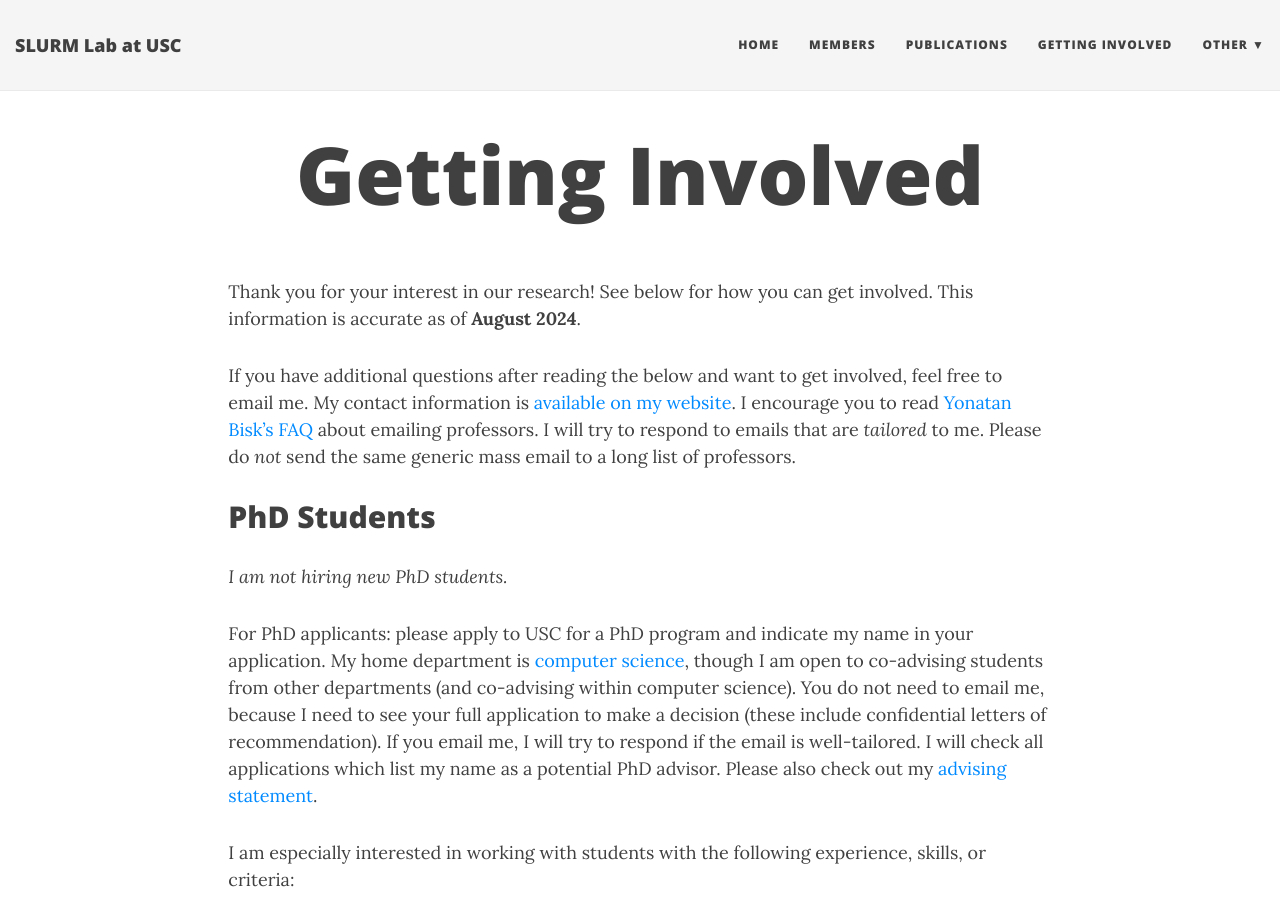
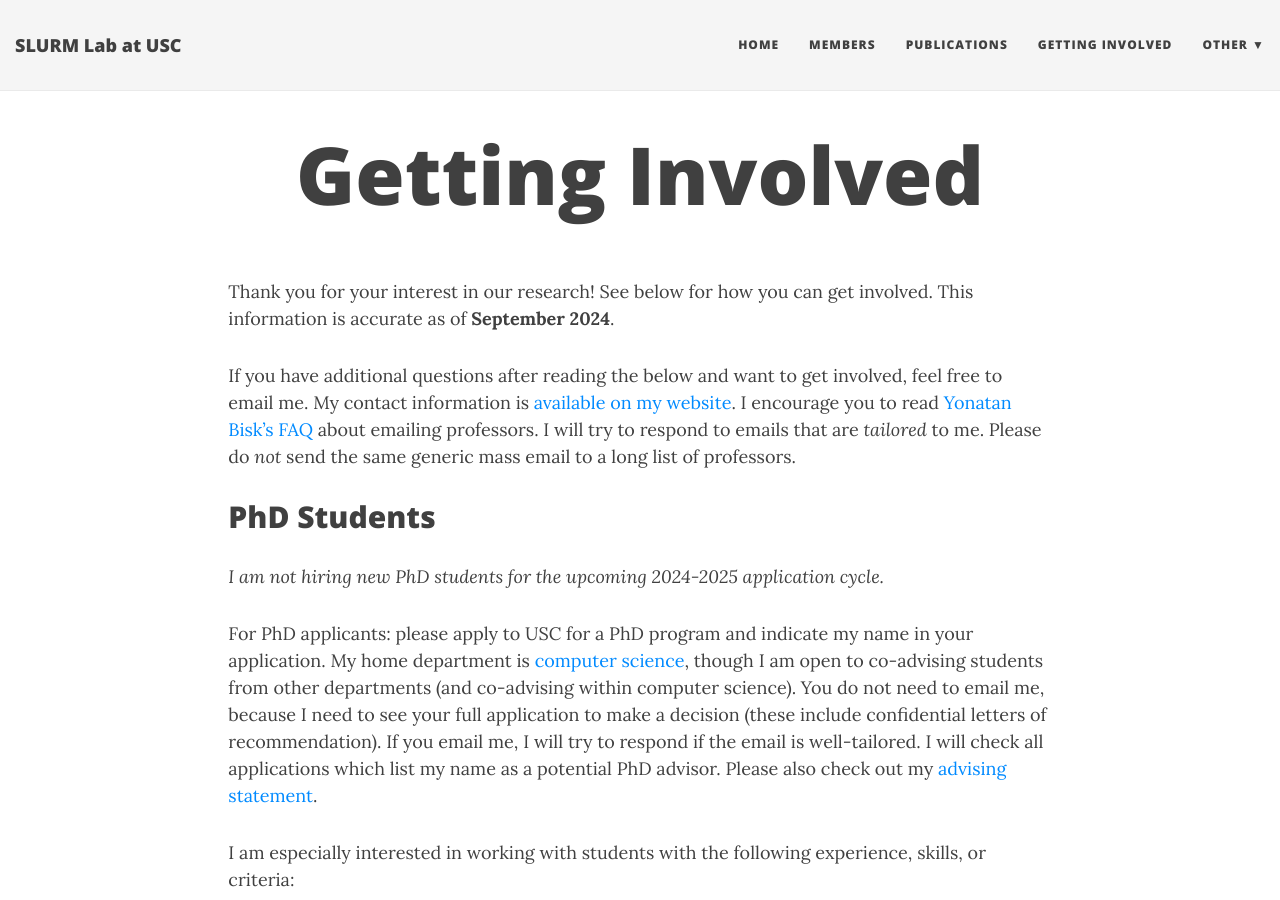
Before and after one commit to slurm-lab-usc/slurm-lab-usc.github.io, a Jekyll site: the page built from getting_involved.md, in a window 1280 px wide and 900 px high. Built offline with Jekyll 4.4.1, drawn with Linux system fonts in a browser that asks for light colours; nearby versions of some CDN libraries.

Commit message:
Update getting_involved.md

```diff
--- a/getting_involved.md
+++ b/getting_involved.md
@@ -5,7 +5,7 @@ title: Getting Involved
 ---
 
 Thank you for your interest in our research! See below for how you can get
-involved. This information is accurate as of **August 2024**.
+involved. This information is accurate as of **September 2024**.
 
 If you have additional questions after reading the below and want to get involved, feel free to email me.
 My contact information is [available on my website](https://danielseita.github.io/).
@@ -15,7 +15,7 @@ Please do *not* send the same generic mass email to a long list of professors.
 
 ## PhD Students
 
-*I am not hiring new PhD students.*
+*I am not hiring new PhD students for the upcoming 2024-2025 application cycle.*
 
 For PhD applicants: please apply to USC for a PhD program and indicate my name in
 your application. My home department is [computer science](https://www.cs.usc.edu/),
```
